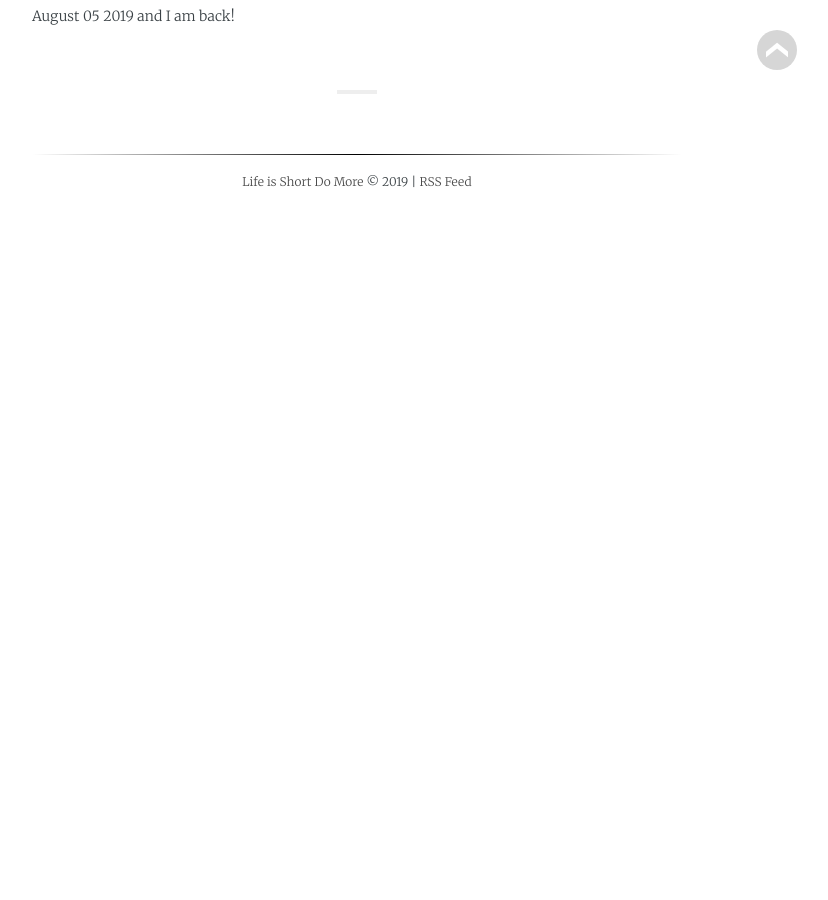
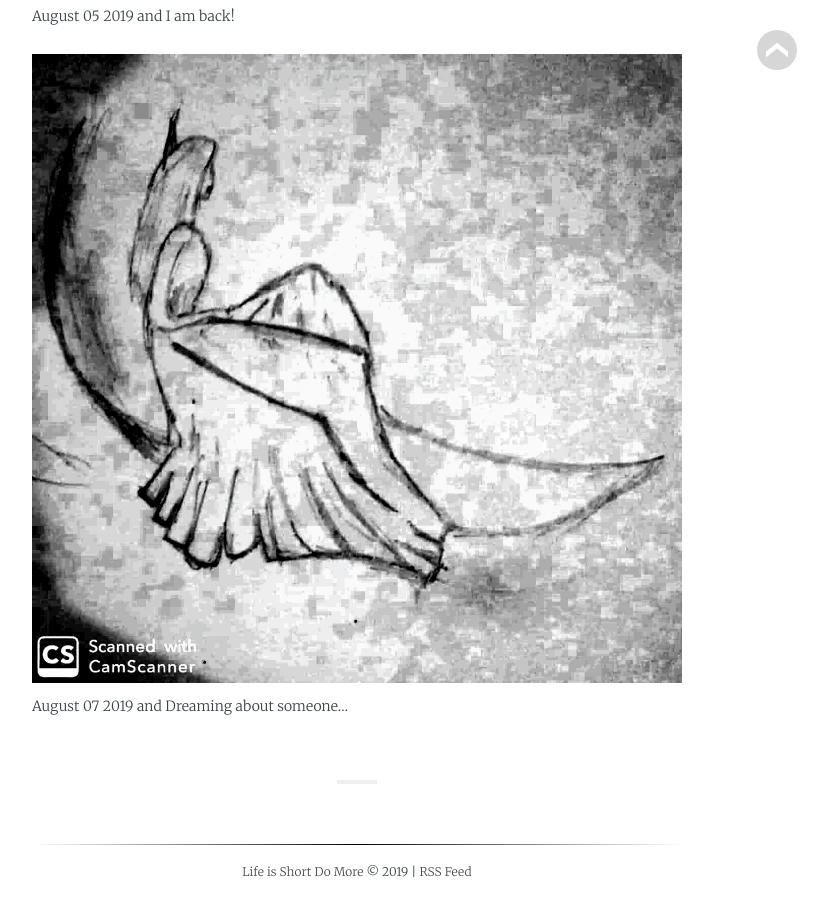
Before and after one commit to agrawalpoonam/agarwalpoonam.github.io, a Jekyll site: the page built from _posts/2018-10-18-Art-Gallery.md, in a window 1280 px wide and 900 px high, scrolled down 7776 px. Shown: the whole window, without its empty margins (283-1111 px from the left). Built offline with Jekyll 4.4.1, drawn with Linux system fonts in a browser that asks for light colours; some web fonts are replaced; before the commit the page ends 7986 px from its top, so only the background shows below that.

Commit message:
Adding new image

```diff
--- a/_posts/2018-10-18-Art-Gallery.md
+++ b/_posts/2018-10-18-Art-Gallery.md
@@ -32,3 +32,6 @@ October 07 2018 and busy again with some goals....
 
 ![Drawing9]({{ site.github.url }}/media/img/drawing9.jpg ){:height="70%" width="100%"}
 August 05 2019 and I am back!
+
+![dream.jpeg]({{ site.github.url }}/media/img/dream.jpeg ){:height="70%" width="100%"}
+August 07 2019 and Dreaming about someone...
```
Also changed, not shown: media/img/dream.jpeg (added).
